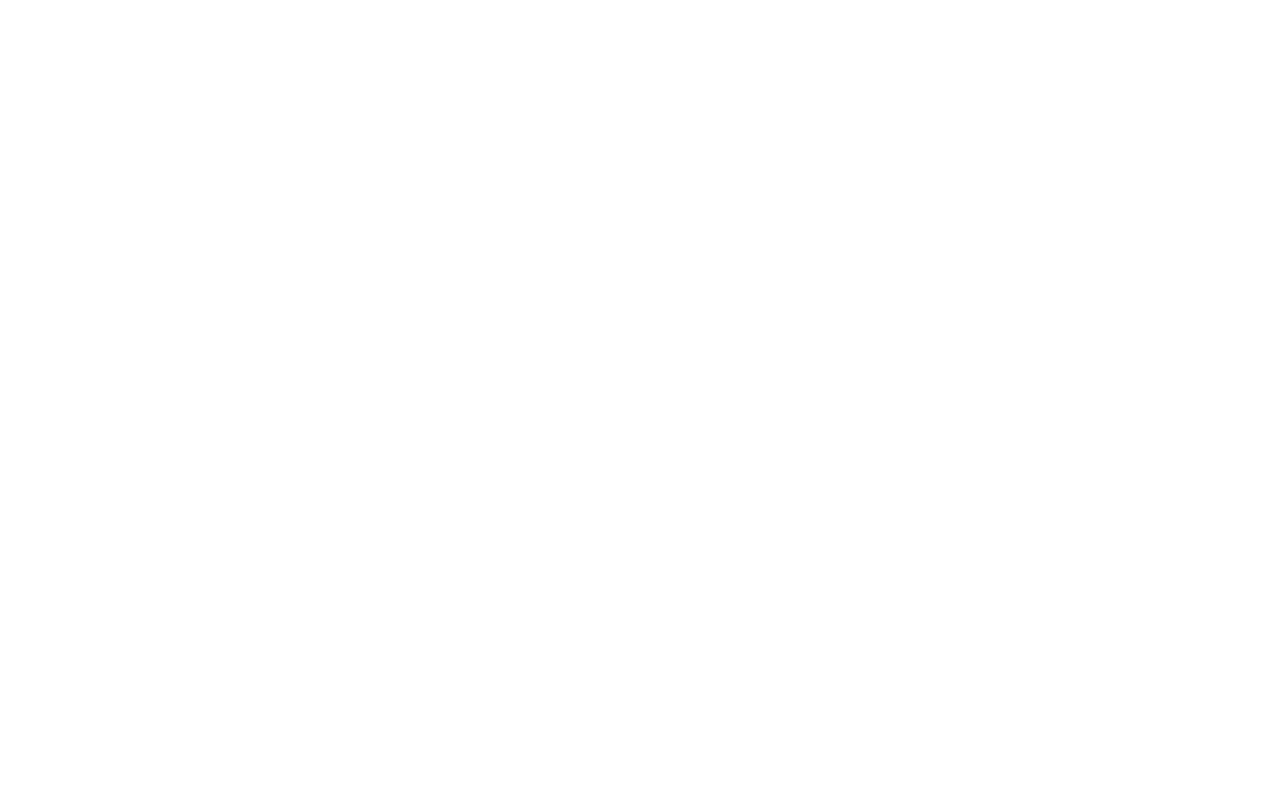
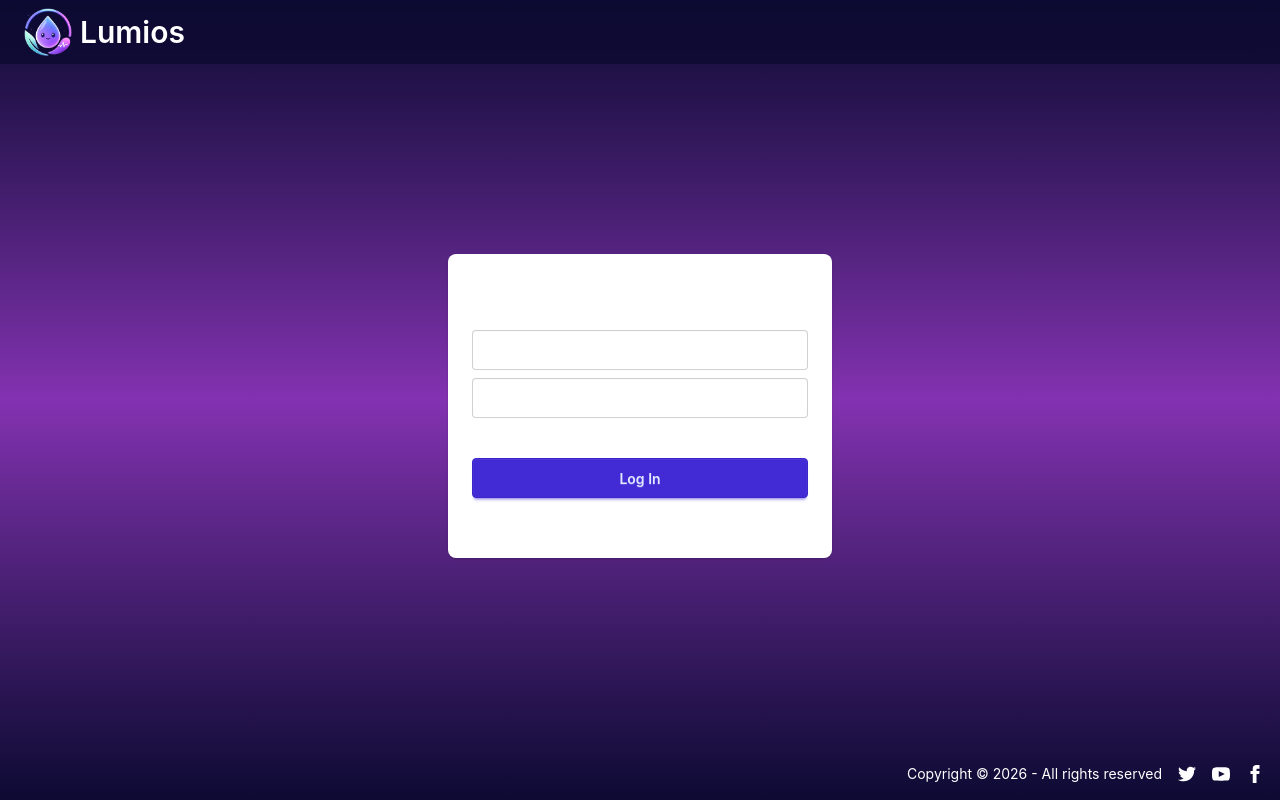
Before and after one commit to divyanshu25bansal/lumios-mern, a React (Vite) app in the folder frontend/: page /login in a window 1280 px wide. Before the commit this address had no page. Built offline with nearby package versions, Linux system fonts and the light colour scheme.

Commit message:
onboarding and auth frontend ready

```diff
--- a/frontend/src/App.jsx
+++ b/frontend/src/App.jsx
@@ -1,10 +1,13 @@
 import { Route, Routes } from "react-router-dom";
 import Onboarding from "./pages/Onboarding";
+import Authentication from "./pages/Auth";
 
 function App() {
   return (
     <Routes>
       <Route path="/" element={<Onboarding />} />
+      <Route path="/login" element={<Authentication />} />
+      <Route path="/signup" element={<Authentication />} />
     </Routes>
   );
 }
--- /dev/null
+++ b/frontend/src/components/Footer.jsx
@@ -0,0 +1,44 @@
+export default function Footer() {
+  return (
+    <footer className="footer footer-horizontal text-white items-center p-4 flex justify-end-safe">
+      <aside>
+        <p>Copyright © {new Date().getFullYear()} - All rights reserved</p>
+      </aside>
+      <nav className="grid-flow-col gap-4">
+        <a>
+          <svg
+            xmlns="http://www.w3.org/2000/svg"
+            width="18"
+            height="18"
+            viewBox="0 0 24 24"
+            className="fill-current"
+          >
+            <path d="M24 4.557c-.883.392-1.832.656-2.828.775 1.017-.609 1.798-1.574 2.165-2.724-.951.564-2.005.974-3.127 1.195-.897-.957-2.178-1.555-3.594-1.555-3.179 0-5.515 2.966-4.797 6.045-4.091-.205-7.719-2.165-10.148-5.144-1.29 2.213-.669 5.108 1.523 6.574-.806-.026-1.566-.247-2.229-.616-.054 2.281 1.581 4.415 3.949 4.89-.693.188-1.452.232-2.224.084.626 1.956 2.444 3.379 4.6 3.419-2.07 1.623-4.678 2.348-7.29 2.04 2.179 1.397 4.768 2.212 7.548 2.212 9.142 0 14.307-7.721 13.995-14.646.962-.695 1.797-1.562 2.457-2.549z"></path>
+          </svg>
+        </a>
+        <a>
+          <svg
+            xmlns="http://www.w3.org/2000/svg"
+            width="18"
+            height="18"
+            viewBox="0 0 24 24"
+            className="fill-current"
+          >
+            <path d="M19.615 3.184c-3.604-.246-11.631-.245-15.23 0-3.897.266-4.356 2.62-4.385 8.816.029 6.185.484 8.549 4.385 8.816 3.6.245 11.626.246 15.23 0 3.897-.266 4.356-2.62 4.385-8.816-.029-6.185-.484-8.549-4.385-8.816zm-10.615 12.816v-8l8 3.993-8 4.007z"></path>
+          </svg>
+        </a>
+        <a>
+          <svg
+            xmlns="http://www.w3.org/2000/svg"
+            width="18"
+            height="18"
+            viewBox="0 0 24 24"
+            className="fill-current"
+          >
+            <path d="M9 8h-3v4h3v12h5v-12h3.642l.358-4h-4v-1.667c0-.955.192-1.333 1.115-1.333h2.885v-5h-3.808c-3.596 0-5.192 1.583-5.192 4.615v3.385z"></path>
+          </svg>
+        </a>
+      </nav>
+    </footer>
+  );
+}
--- /dev/null
+++ b/frontend/src/components/Header.jsx
@@ -0,0 +1,48 @@
+import { useEffect, useState } from "react";
+import { Link } from "react-router";
+
+export default function Header() {
+  const [showNavButtons, setShowNavButtons] = useState(false);
+
+  useEffect(() => {
+    const handleScroll = () => {
+      setShowNavButtons(window.scrollY > 600);
+    };
+
+    window.addEventListener("scroll", handleScroll);
+
+    return () => {
+      window.removeEventListener("scroll", handleScroll);
+    };
+  }, []);
+  return (
+    <div
+      className={`navbar sticky top-0 z-50 bg-[#0d0a33]/80 backdrop-blur-md px-6`}
+    >
+      <Link to={"/"} className="flex items-center">
+        <img src="/icon.png" alt="Lumios" className="w-12" />
+
+        <h2 className="ml-2 text-3xl font-semibold flex-1">Lumios</h2>
+      </Link>
+
+      <div
+        className={`flex gap-3 transition-all duration-300 ${
+          showNavButtons
+            ? "opacity-100 translate-y-0"
+            : "opacity-0 -translate-y-2 pointer-events-none"
+        }`}
+      >
+        <Link
+          className="btn btn-sm btn-outline text-white rounded-full"
+          to={"/login"}
+        >
+          Log In
+        </Link>
+
+        <Link className="btn btn-sm btn-primary rounded-full" to={"/signup"}>
+          Create Account
+        </Link>
+      </div>
+    </div>
+  );
+}
--- /dev/null
+++ b/frontend/src/pages/Auth.jsx
@@ -0,0 +1,138 @@
+import { useState } from "react";
+import Footer from "../components/Footer";
+import Header from "../components/Header";
+import axios from "axios";
+import { useLocation } from "react-router-dom";
+
+export default function Authentication() {
+  const location = useLocation();
+  const [isLogin, setIsLogin] = useState(
+    location.pathname === "/login" ? true : false,
+  );
+  const [authDetails, setAuthDetails] = useState({
+    firstName: "",
+    lastName: "",
+    email: "",
+    password: "",
+  });
+
+  const [error, setError] = useState(null);
+
+  // auth state change
+  const authChange = () => {
+    setIsLogin((prev) => !prev);
+    setAuthDetails({
+      firstName: "",
+      lastName: "",
+      email: "",
+      password: "",
+    });
+    return true;
+  };
+
+  const handleSignUp = () => {
+    try {
+    } catch (err) {
+      setError(err?.message || "Something went wrong!!");
+    }
+  };
+
+  const handleLogIn = () => {
+    try {
+    } catch (err) {
+      setError(err?.message || "Something went wrong!!");
+    }
+  };
+
+  return (
+    <div className="min-h-screen bg-linear-to-b from-[#0d0a33] via-[#8332b1] to-[#0d0a33] text-white flex flex-col flex-1 justify-between items-center">
+      <Header />
+      <div className="card bg-base-100 max-w-sm shadow-sm">
+        <div className="card-body items-center text-center">
+          <h2 className="text-3xl">{isLogin ? "Log In" : "Sign Up"}</h2>
+          {isLogin ? (
+            <div>
+              <input
+                type="email"
+                placeholder="Email"
+                title="Email"
+                className="input input-bordered w-full mt-2"
+                value={authDetails.email}
+                onChange={(e) => {
+                  setAuthDetails({ ...authDetails, email: e.target.value });
+                }}
+              />
+              <input
+                type="password"
+                placeholder="Password"
+                title="Password"
+                className="input input-bordered w-full mt-2"
+                value={authDetails.password}
+                onChange={(e) => {
+                  setAuthDetails({ ...authDetails, password: e.target.value });
+                }}
+              />
+            </div>
+          ) : (
+            <div>
+              <input
+                type="text"
+                placeholder="Firstname"
+                title="Firstname"
+                className="input input-bordered w-full mt-2"
+                value={authDetails.firstName}
+                onChange={(e) => {
+                  setAuthDetails({ ...authDetails, firstName: e.target.value });
+                }}
+              />
+              <input
+                type="text"
+                placeholder="Lastname"
+                title="Lastname"
+                className="input input-bordered w-full mt-2"
+                value={authDetails.lastName}
+                onChange={(e) => {
+                  setAuthDetails({ ...authDetails, lastName: e.target.value });
+                }}
+              />
+              <input
+                type="email"
+                placeholder="Email"
+                title="Email"
+                className="input input-bordered w-full mt-2"
+                value={authDetails.email}
+                onChange={(e) => {
+                  setAuthDetails({ ...authDetails, email: e.target.value });
+                }}
+              />
+              <input
+                type="password"
+                placeholder="Password"
+                title="Password"
+                className="input input-bordered w-full mt-2"
+                value={authDetails.password}
+                onChange={(e) => {
+                  setAuthDetails({ ...authDetails, password: e.target.value });
+                }}
+              />
+            </div>
+          )}
+
+          <p className="mt-2 text-[14px] text-red-600">{error}</p>
+          <button className="btn btn-primary mt-4 w-full">
+            {isLogin ? "Log In" : "Create Account"}
+          </button>
+          <p
+            className="text-center mt-2 cursor-pointer text-sm link"
+            onClick={authChange}
+          >
+            {isLogin
+              ? "Don't have an account? Sign up"
+              : "Already have an account? Log in"}
+          </p>
+        </div>
+      </div>
+      <Footer />
+    </div>
+  );
+}
```
Also changed, not shown: frontend/src/pages/Onboarding.jsx (+101 -55 lines).
